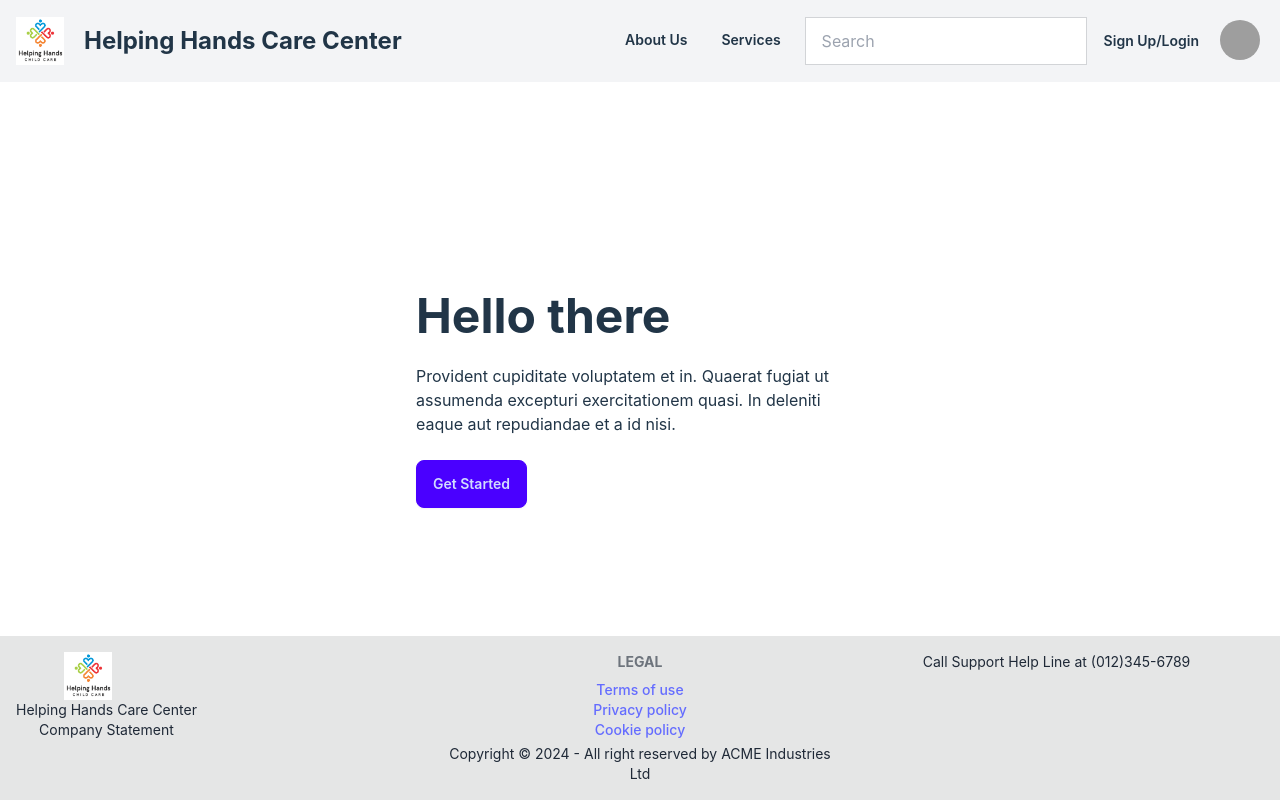
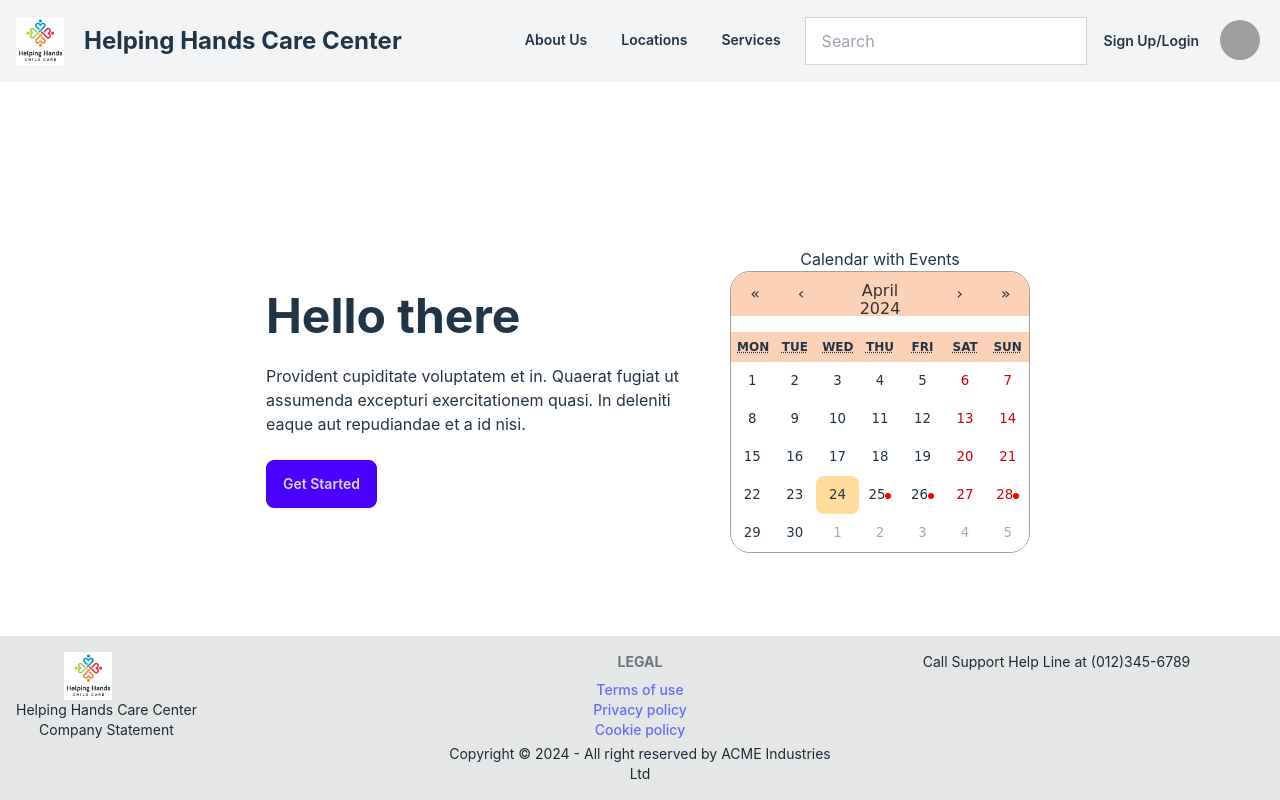
Before and after one commit to dhaleman/Midtown-Repo, a React (Vite) app in the folder Midtown-UI/: page / in a window 1280 px wide. Built offline with nearby package versions, Linux system fonts and the light colour scheme; grey boxes are pictures that could not be loaded.

Commit message:
Changes to location

```diff
--- a/Midtown-UI/package.json
+++ b/Midtown-UI/package.json
@@ -11,6 +11,8 @@
   },
   "dependencies": {
     "react": "^18.2.0",
+    "react-big-calendar": "^1.11.6",
+    "react-calendar": "^4.8.0",
     "react-dom": "^18.2.0",
     "react-router-dom": "^6.23.0"
   },
--- a/Midtown-UI/src/App.jsx
+++ b/Midtown-UI/src/App.jsx
@@ -6,6 +6,7 @@ import ChildInfoPage from './pages/ChildInfoPage'
 import SchedulePage from './pages/SchedulePage'
 import AboutUs from './pages/AboutUs'
 import PricePage from './pages/PricePage'
+import LocationPage from './pages/LocationPage'
 import { BrowserRouter, Route, Routes } from "react-router-dom";
 
 function App() {
@@ -21,6 +22,7 @@ function App() {
           <Route path="/schedule" element={<SchedulePage/>}></Route>
           <Route path="/about" element={<AboutUs/>}></Route>
           <Route path="/price" element={<PricePage/>}></Route>
+          <Route path="/location" element={<LocationPage/>}></Route>
         </Routes>
       </div>
     </BrowserRouter>
--- a/Midtown-UI/src/components/Taskbar.jsx
+++ b/Midtown-UI/src/components/Taskbar.jsx
@@ -26,6 +26,11 @@ function Taskbar(props) {
                 About Us
               </Link>
             </form>
+            <form method="dialog">
+                <Link to='/location' className="btn btn-ghost rounded-btn">
+                  Locations
+                </Link>
+              </form>
             <div className="dropdown dropdown-end">
               <form method="dialog">
                 <button className="btn btn-ghost rounded-btn">Services</button>
--- a/Midtown-UI/src/pages/HomePage.jsx
+++ b/Midtown-UI/src/pages/HomePage.jsx
@@ -1,9 +1,79 @@
-import React from "react";
+import React, { useState } from "react";
 import Taskbar from "../components/Taskbar.jsx";
 import logo from "../HelpingHands3.png";
 import PageFooter from "../components/PageFooter.jsx";
+import Calendar from 'react-calendar';
+import 'react-calendar/dist/Calendar.css';
+import './calendarStyles.css';
 
 function HomePage() {
+  // Sample events
+  const [selectedDate, setSelectedDate] = useState(null);
+  const events = [
+    {
+      title: 'Meeting with Client',
+      description: 'Discuss project scope and requirements',
+      date: new Date(2024, 3, 25), // year, month (0-based), day
+    },
+    {
+      title: 'Lunch with Team',
+      description: 'Team building activity',
+      date: new Date(2024, 3, 26),
+    },
+    {
+      title: 'Conference Call',
+      description: 'Presentation on upcoming features',
+      date: new Date(2024, 3, 28),
+    },
+    {
+      title: 'Brainstorming Session',
+      description: 'Generate ideas for new project',
+      date: new Date(2024, 3, 28),
+    },
+  ];
+
+  // Function to handle click on date tile
+  const handleDateClick = date => {
+    setSelectedDate(date);
+  };
+
+  // Function to get events for selected date
+  const getEventsForDate = () => {
+    if (!selectedDate) return [];
+
+    return events.filter(event => event.date.toDateString() === selectedDate.toDateString());
+  };
+
+  // Custom CSS styles for the calendar
+  const customCalendarStyles = {
+    calendar: {
+      borderRadius: '10px',
+      boxShadow: '0 4px 6px rgba(0, 0, 0, 0.1)',
+      backgroundColor: '#fff',
+    },
+    tile: {
+      color: '#333',
+    },
+    activeStartDate: {
+      color: '#333',
+    },
+    monthAndYear: {
+      color: '#333',
+    },
+    weekDay: {
+      color: '#333',
+    },
+    day: {
+      color: '#333',
+    },
+    weekNumber: {
+      color: '#333',
+    },
+    tileContent: {
+      color: '#333',
+    },
+  };
+
   return (
     <div>
       <Taskbar imagesrc={logo} />
@@ -21,6 +91,38 @@ function HomePage() {
             </div>
           </div>
         </div>
+        {/* Small calendar */}
+        <div>
+          <h2>Calendar with Events</h2>
+          <Calendar
+            onClickDay={handleDateClick}
+            tileContent={({ date }) => {
+              const event = events.find(event => event.date.toDateString() === date.toDateString());
+              return event ? <span className="event-dot"></span> : null;
+            }}
+            tileClassName={({ date }) => {
+              const event = events.find(event => event.date.toDateString() === date.toDateString());
+              return event ? 'has-event' : null;
+            }}
+            style={customCalendarStyles}
+          />
+          {/* Popup for displaying events */}
+          {selectedDate && (
+            <div className="popup">
+              <h3>Events for {selectedDate.toDateString()}:</h3>
+              <ul>
+                {getEventsForDate().map((event, index) => (
+                  <li key={index}>
+                    <strong>{event.title}</strong>
+                    <br />
+                    {event.description}
+                  </li>
+                ))}
+              </ul>
+              <button onClick={() => setSelectedDate(null)}>Close</button>
+            </div>
+          )}
+        </div>
       </div>
       <PageFooter imagesrc={logo} />
     </div>
--- /dev/null
+++ b/Midtown-UI/src/pages/LocationPage.jsx
@@ -0,0 +1,101 @@
+import React, { useState } from "react";
+import Taskbar from "../components/Taskbar";
+import logo from "../HelpingHands3.png";
+import PageFooter from "../components/PageFooter";
+
+const locations = [
+  {
+    name: "Location 1",
+    address: "123 Main St, City, Country",
+    latitude: "51.5074",
+    longitude: "0.1278"
+  },
+  {
+    name: "Location 2",
+    address: "456 Elm St, City, Country",
+    latitude: "40.7128",
+    longitude: "-74.0060"
+  },
+  {
+    name: "Location 3",
+    address: "789 Oak St, City, Country",
+    latitude: "34.0522",
+    longitude: "-118.2437"
+  },
+  {
+    name: "Location 4",
+    address: "101 Pine St, City, Country",
+    latitude: "42.3601",
+    longitude: "-71.0589"
+  },
+  {
+    name: "Location 5",
+    address: "567 Cedar St, City, Country",
+    latitude: "52.3667",
+    longitude: "4.8945"
+  }
+];
+
+const mapStyle = {
+  width: "100%",
+  height: "600px", // Increased map height
+};
+
+function LocationPage() {
+  const [selectedLocation, setSelectedLocation] = useState(locations[0]);
+
+  const handleLocationClick = (location) => {
+    setSelectedLocation(location);
+  };
+
+  return (
+    <div style={{ fontFamily: "Roboto, sans-serif", backgroundColor: "#f3f3f3", padding: "20px" }}>
+      <Taskbar imagesrc={logo} />
+      <div style={{ display: "flex", justifyContent: "space-between", alignItems: "flex-start" }}>
+        <div style={{ width: "30%", marginRight: "20px", backgroundColor: "#fff", padding: "20px", borderRadius: "10px", boxShadow: "0px 4px 10px rgba(0, 0, 0, 0.1)" }}>
+          <h2 style={{ fontSize: "24px", marginBottom: "20px", color: "#333", textAlign: "center" }}>Locations</h2>
+          {locations.map((location, index) => (
+            <button
+              key={index}
+              style={{
+                fontSize: "18px",
+                marginBottom: "15px",
+                width: "100%",
+                padding: "15px",
+                borderRadius: "8px",
+                cursor: "pointer",
+                border: "none",
+                backgroundColor: selectedLocation === location ? "#4CAF50" : "#f0f0f0",
+                outline: "none",
+                textAlign: "left",
+                fontFamily: "Roboto, sans-serif",
+                color: selectedLocation === location ? "#fff" : "#333",
+                transition: "background-color 0.3s ease-in-out, color 0.3s ease-in-out"
+              }}
+              onClick={() => handleLocationClick(location)}
+            >
+              {location.name}
+              <div style={{ fontSize: "14px", color: "#666" }}>{location.address}</div>
+            </button>
+          ))}
+        </div>
+        <div style={{ width: "70%", marginTop: "20px" }}>
+          <iframe
+            title="Google Maps"
+            style={mapStyle}
+            frameBorder="0"
+            scrolling="no"
+            marginHeight="0"
+            marginWidth="0"
+            src={`https://maps.google.com/maps?q=${selectedLocation.latitude},${selectedLocation.longitude}&z=14&output=embed`}
+          >
+            <a href={`https://www.google.com/maps?q=${selectedLocation.latitude},${selectedLocation.longitude}&z=14`} target="_blank" rel="noopener noreferrer">View Larger Map</a>
+          </iframe>
+        </div>
+      </div>
+      <PageFooter />
+    </div>
+  );
+}
+
+export default LocationPage;
--- /dev/null
+++ b/Midtown-UI/src/pages/calendarStyles.css
@@ -0,0 +1,90 @@
+/* styles.css */
+
+/* Calendar styles */
+.react-calendar {
+    font-family: 'Comic Sans MS', cursive; /* Fun and playful font */
+    max-width: 300px;
+    margin: 0 auto;
+    border-radius: 20px;
+    overflow: hidden;
+  }
+
+  .react-calendar__navigation {
+    background-color: #fbd1b7; /* Light orange background */
+  }
+
+  .react-calendar__navigation button {
+    color: #333; /* Dark text color */
+  }
+
+  .react-calendar__month-view__weekdays {
+    background-color: #fbd1b7; /* Light orange background */
+  }
+
+  .react-calendar__month-view__days {
+    background-color: #fff; /* White background */
+  }
+
+  .react-calendar__month-view__days__day--neighboringMonth {
+    color: #aaa; /* Lighter text color for neighboring month days */
+  }
+
+  .react-calendar__tile {
+    border: none; /* Remove tile borders */
+  }
+
+  .react-calendar__tile--active {
+    background-color: #fd8457; /* Light orange active day background */
+  }
+
+  .react-calendar__tile--now {
+    background-color: #ffdc9d; /* Light yellow current day background */
+  }
+
+  /* Event dot style */
+  .event-dot {
+    display: inline-block;
+    width: 6px;
+    height: 6px;
+    background-color: #f00; /* Change color as desired */
+    border-radius: 50%;
+  }
+
+  /* Popup styles */
+  .popup {
+    position: fixed;
+    top: 50%;
+    left: 50%;
+    transform: translate(-50%, -50%);
+    background-color: #fff;
+    padding: 20px;
+    border-radius: 10px;
+    box-shadow: 0 2px 4px rgba(0, 0, 0, 0.1);
+  }
+
+  .popup h3 {
+    font-size: 18px;
+    margin-bottom: 10px;
+  }
+
+  .popup ul {
+    padding-left: 20px;
+  }
+
+  .popup li {
+    margin-bottom: 10px;
+  }
+
+  .popup button {
+    margin-top: 10px;
+    padding: 8px 16px;
+    background-color: #007bff;
+    color: #fff;
+    border: none;
+    border-radius: 5px;
+    cursor: pointer;
+  }
+
+  .popup button:hover {
+    background-color: #0056b3;
+  }
```
Also changed, not shown: 1 other file (tests, documents, lock files or other folders). Lines whose indentation alone changed are shown as unchanged.
